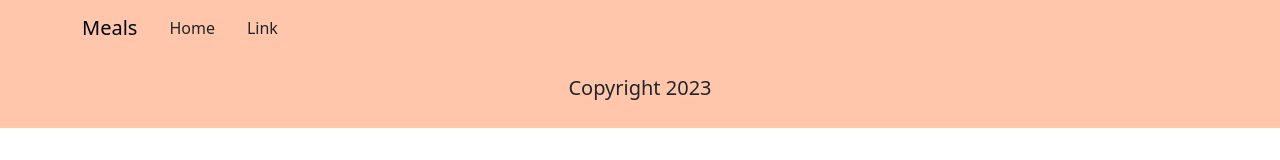
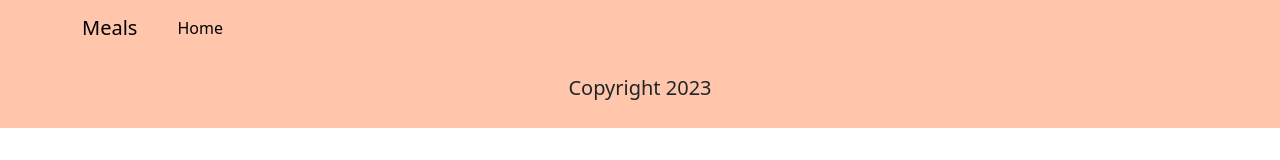
Before and after one commit to HafizhMA/Meals, a React (Vite) app: page /categories/1 in a window 1280 px wide. Shown: the top 160 px of the page. Built offline with nearby package versions, Linux system fonts and the light colour scheme; the HTML template or start-up script is replaced by a standard one.

Commit message:
link home navbar

```diff
--- a/src/components/Header.jsx
+++ b/src/components/Header.jsx
@@ -1,6 +1,7 @@
 import Container from "react-bootstrap/Container";
 import Nav from "react-bootstrap/Nav";
 import Navbar from "react-bootstrap/Navbar";
+import { Link } from "react-router-dom";
 
 function Header() {
   return (
@@ -11,10 +12,9 @@
         <Navbar.Collapse id="basic-navbar-nav">
           <Nav className="me-auto">
             <Nav.Item className="mx-3" href="#home">
-              Home
-            </Nav.Item>
-            <Nav.Item className="mx-3" href="#link">
-              Link
+              <Link to="/" className="nav-link text-decoration-none text-black">
+                Home
+              </Link>
             </Nav.Item>
           </Nav>
         </Navbar.Collapse>
```
